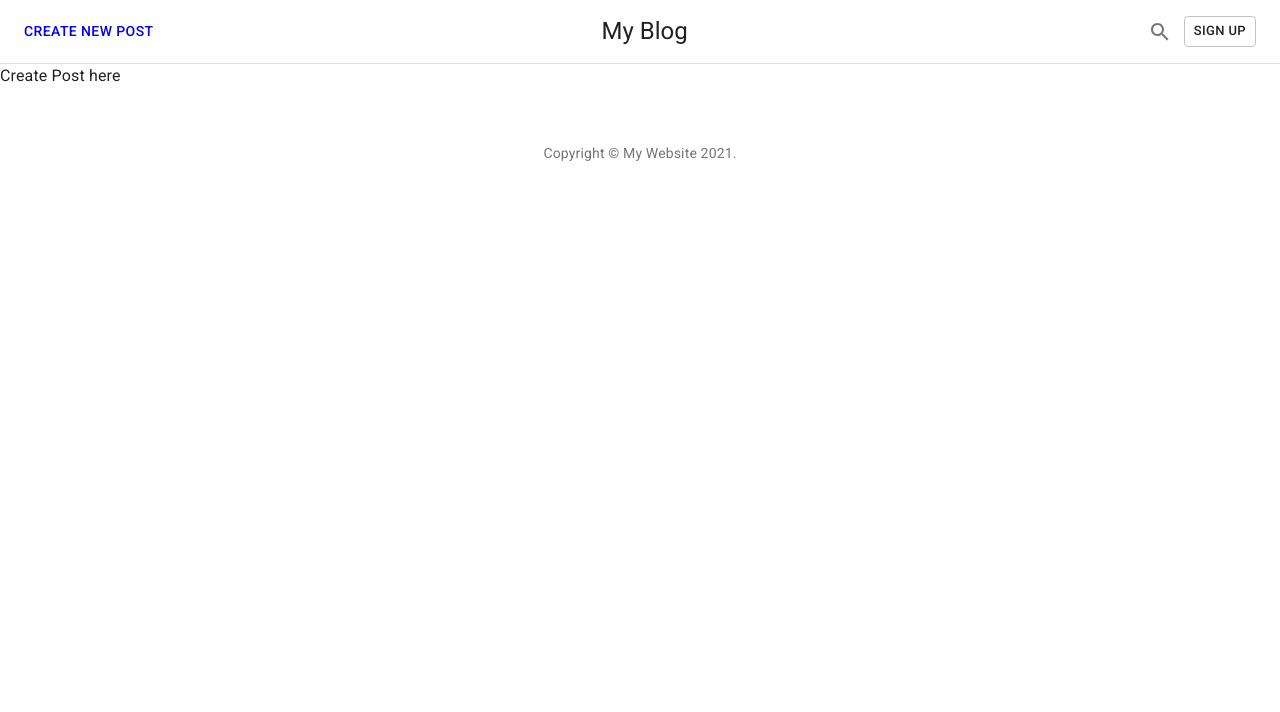
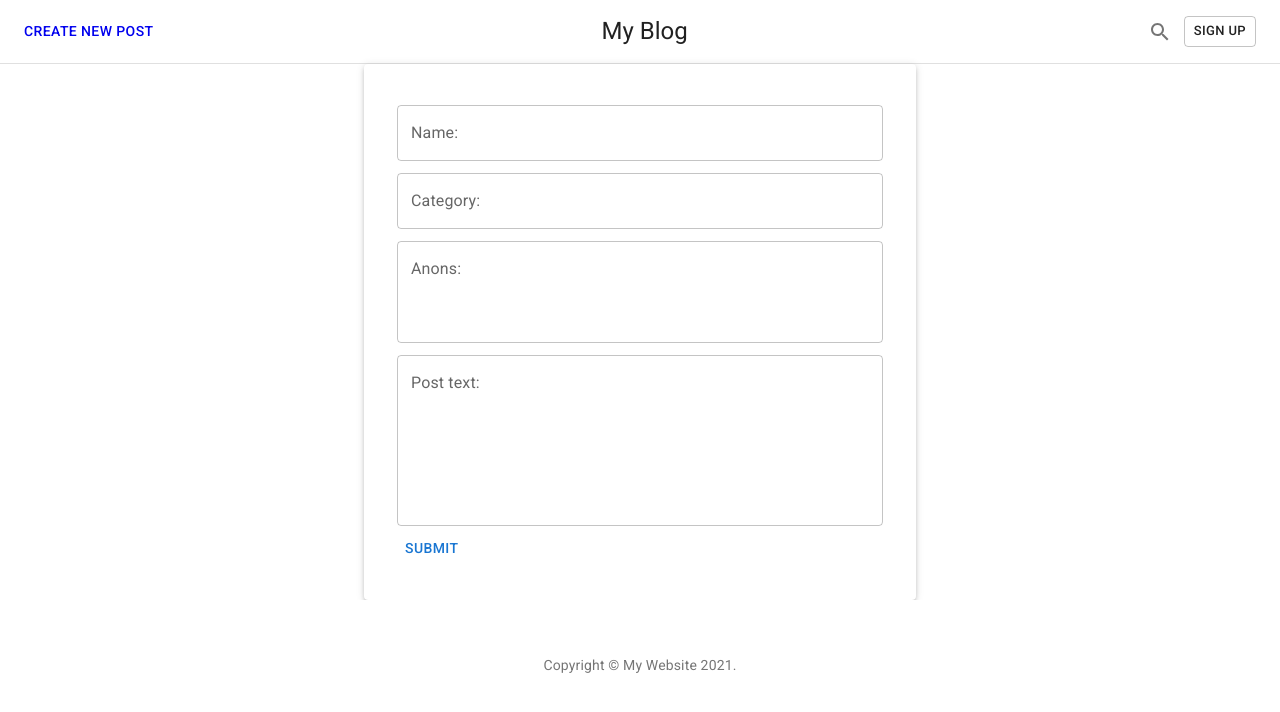
Before and after one commit to PavelChirkin/baigproj-ui, a React (Create React App) app: page /posts/create in a window 1280 px wide. Shown: the top 712 px of the page. Built offline with nearby package versions, Linux system fonts and the light colour scheme.

Commit message:
Add new post creation

```diff
--- a/package.json
+++ b/package.json
@@ -14,12 +14,14 @@
     "@testing-library/react": "^12.1.2",
     "@testing-library/user-event": "^13.5.0",
     "axios": "^0.24.0",
+    "formik": "^2.2.9",
     "markdown-to-jsx": "^7.1.5",
     "react": "^17.0.2",
     "react-dom": "^17.0.2",
     "react-router-dom": "^6.2.1",
     "react-scripts": "5.0.0",
-    "web-vitals": "^2.1.2"
+    "web-vitals": "^2.1.2",
+    "yup": "^0.32.11"
   },
   "scripts": {
     "start": "react-scripts start",
--- a/src/components/forms/CreatePost.js
+++ b/src/components/forms/CreatePost.js
@@ -1,3 +1,88 @@
+import {Form, Formik} from 'formik';
+import {Alert, Button, CircularProgress, Paper} from '@mui/material';
+import * as Yup from 'yup';
+import TextFieldInput from "./TextFieldInput";
+import Container from "@mui/material/Container";
+import '../../style.css'
+import {createPost} from "../../api/postApi";
+import {useState} from "react";
+
+const validationSchema = Yup.object().shape({
+    title: Yup.string()
+        .min(5, 'Value must be more than 5')
+        .required(),
+    category: Yup.string()
+        .required(),
+    anons: Yup.string()
+        .max(120, 'Value must be less than 120')
+        .required(),
+    fulltext: Yup.string()
+        .min(10, 'Value must be more than 10')
+        .required()
+});
+
 export default () => {
-    return <div>Create Post here</div>
+    const [notification, setNotification] = useState({isVisible: false, message:'', severity: ''});
+
+    const onCreatePost = (post, helpers) => {
+        createPost(post)
+            .then(({status}) => {
+                if(status === 201) {
+                    setNotification({isVisible: true, message: 'Post created successfully', severity: 'success'});
+                    helpers.resetForm();
+                }
+            })
+            .catch((error) => setNotification({isVisible: true, message: 'Something goes wrong', severity: 'error'}))
+            .finally(() => helpers.setSubmitting(false));
+    }
+
+    return (
+
+        <Formik initialValues={{
+            title: '',
+            anons: '',
+            category: '',
+            fulltext: ''
+
+        }}
+                onSubmit={onCreatePost}
+                validationSchema={validationSchema}>
+            {props => (
+                <Container maxWidth="sm">
+                    <Paper elevation={3} sx={{p: 1}}>
+                        {
+                            notification.isVisible &&
+                            <Alert severity={notification.severity} sx={{ width: '100%' }}>
+                                {notification.message}
+                            </Alert>
+                        }
+                        <Form className="post-form">
+                            <TextFieldInput error={props.touched.name && !!props.errors.title}
+                                            fieldName="title"
+                                            label="Name:"
+                                            placeholder="Type title..."/>
+                            <TextFieldInput error={props.touched.category && !!props.errors.category}
+                                            fieldName="category"
+                                            label="Category:"/>
+                            <TextFieldInput error={props.touched.anons && !!props.errors.anons}
+                                            fieldName="anons"
+                                            label="Anons:"
+                                            placeholder="Type anons..."
+                                            multiline
+                                            rows={3}/>
+                            <TextFieldInput error={props.touched.fulltext && !!props.errors.fulltext}
+                                            fieldName="fulltext"
+                                            label="Post text:"
+                                            placeholder="Type yours post text..."
+                                            multiline
+                                            rows={6}/>
+                            {
+                                props.isSubmitting ? <CircularProgress/> : <Button type="submit">Submit</Button>
+                            }
+                        </Form>
+                    </Paper>
+                </Container>
+            )}
+        </Formik>
+    )
 }
--- /dev/null
+++ b/src/components/forms/TextFieldInput.js
@@ -0,0 +1,19 @@
+import {ErrorMessage, Field} from "formik";
+import {FormControl, FormHelperText, TextField} from "@mui/material";
+
+export default ({fieldName, error, label, placeholder = 'Type here...', ...props}) => (
+    <FormControl error={error}
+                 variant="outlined"
+                 fullWidth
+                 margin="dense">
+        <Field error={error}
+               id={fieldName}
+               name={fieldName}
+               label={label}
+               placeholder={placeholder}
+               {...props}
+               as={TextField}/>
+        <ErrorMessage name={fieldName}
+                      component={FormHelperText}/>
+    </FormControl>
+)
--- a/src/style.css
+++ b/src/style.css
@@ -10,3 +10,6 @@
 .cardContent {
     flex-grow: 1;
 }
+.post-form {
+    margin: 25px;
+}
```
Also changed, not shown: 1 other file (tests, documents, lock files or other folders).
